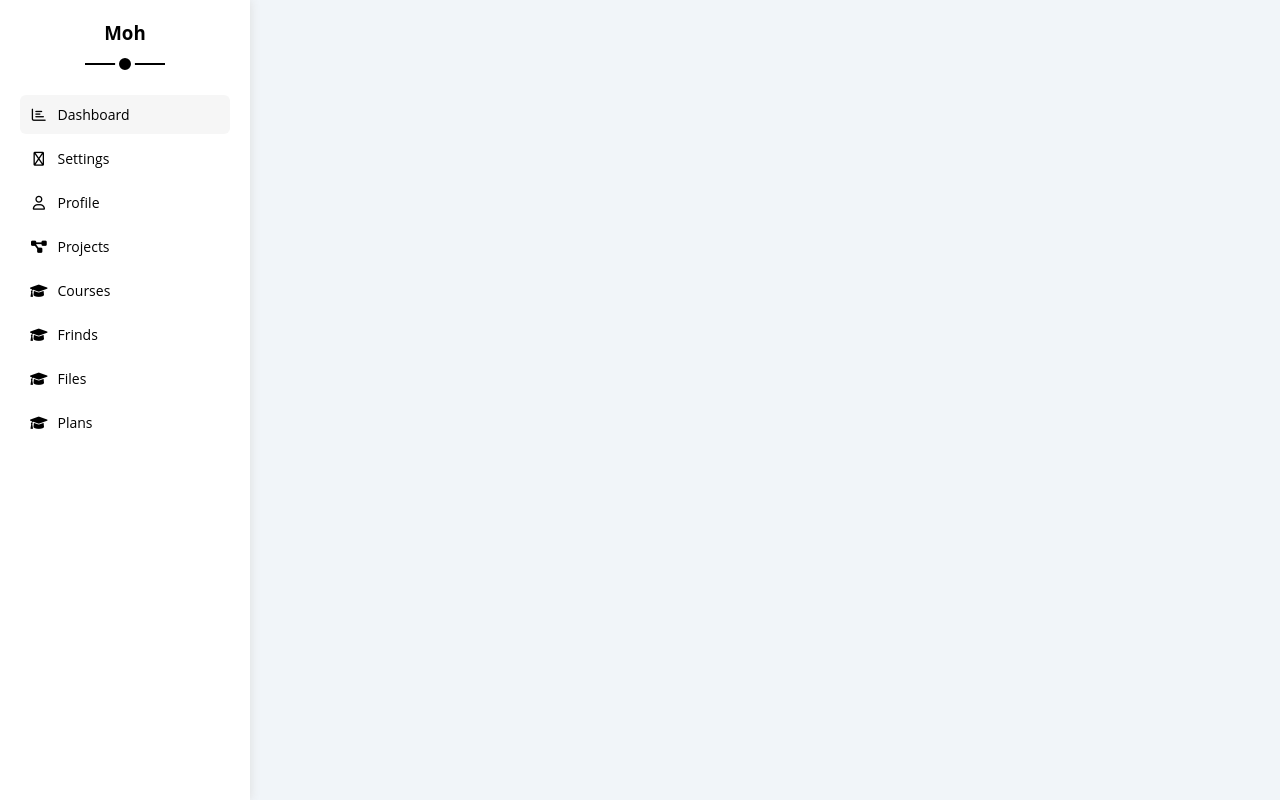
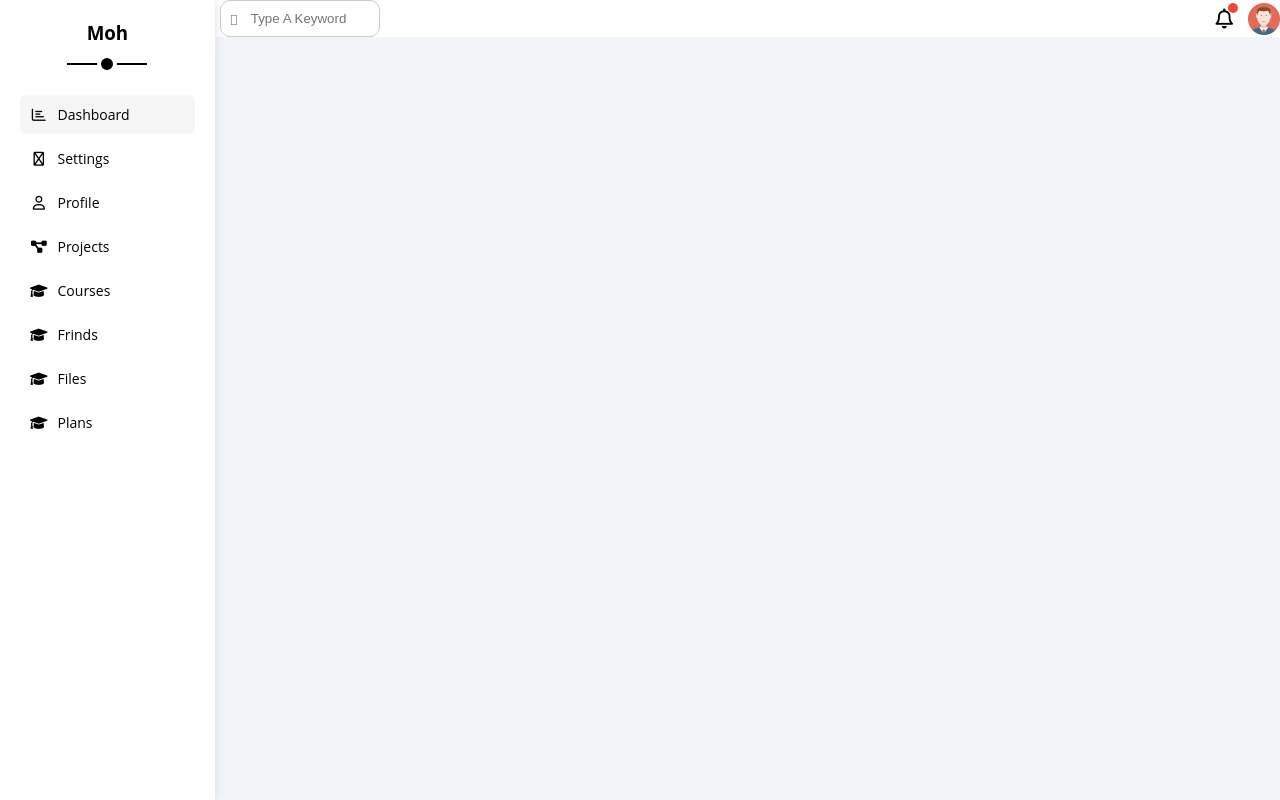
Before and after one commit to Mohammedazzam/31_DashboardNew, a plain HTML site: page index.html in a window 1280 px wide. Drawn offline with Linux system fonts and the light colour scheme.

Commit message:
head Section

```diff
--- a/css/frameworke.css
+++ b/css/frameworke.css
@@ -1,3 +1,12 @@
+:root {
+  --blue-color: #0075ff;
+  --blue-alt-color: #0d69d5;
+  --orang-color: #f59e0b;
+  --green-color: #22c55e;
+  --red-color: #f44336;
+  --gray-color: #888;
+}
+
 /* Start Box */
 .d-flex {
   display: flex;
@@ -19,6 +28,9 @@
 }
 .mt-0 {
   margin-top: 0;
+}
+.w-fll {
+  width: 100%;
 }
 /* End Padding + Margin */
 
@@ -55,3 +67,11 @@
   -o-border-radius: 6px;
 }
 /* End Border */
+
+/* Start Component */
+.between-flex {
+  display: flex;
+  align-items: center;
+  justify-content: space-between;
+}
+/* End Component */
--- a/css/master.css
+++ b/css/master.css
@@ -1,3 +1,12 @@
+:root {
+  --blue-color: #0075ff;
+  --blue-alt-color: #0d69d5;
+  --orang-color: #f59e0b;
+  --green-color: #22c55e;
+  --red-color: #f44336;
+  --gray-color: #888;
+}
+
 * {
   box-sizing: border-box;
 }
@@ -92,3 +101,65 @@ ul {
   }
 }
 /* End Sidebar */
+
+/* Start Content Head */
+.content {
+  overflow: hidden;
+}
+.head .search::before {
+  font-family: var(--fa-style-family-classic);
+  content: "\f002";
+  font-weight: 900;
+  position: absolute;
+  left: 15px;
+  top: 50%;
+  transform: translateY(-50%);
+  -webkit-transform: translateY(-50%);
+  -moz-transform: translateY(-50%);
+  -ms-transform: translateY(-50%);
+  -o-transform: translateY(-50%);
+  font-size: 14px;
+  color: var(--gray-color);
+}
+.head .search input {
+  border: 1px solid #ccc;
+  border-radius: 10px;
+  -webkit-border-radius: 10px;
+  -moz-border-radius: 10px;
+  -ms-border-radius: 10px;
+  -o-border-radius: 10px;
+  margin-left: 5px;
+  padding-left: 30px;
+  width: 160px;
+  transition: width 0.3s;
+  -webkit-transition: width 0.3s;
+  -moz-transition: width 0.3s;
+  -ms-transition: width 0.3s;
+  -o-transition: width 0.3s;
+}
+.head .search input:focus {
+  width: 200px;
+}
+.head .search input:focus::placeholder {
+  opacity: 0;
+}
+.head .icons .notification::before {
+  content: "";
+  position: absolute;
+  width: 10px;
+  height: 10px;
+  background-color: var(--red-color);
+  border-radius: 50%;
+  -webkit-border-radius: 50%;
+  -moz-border-radius: 50%;
+  -ms-border-radius: 50%;
+  -o-border-radius: 50%;
+  right: -5px;
+  top: -5px;
+}
+.head .icons img {
+  width: 32px;
+  height: 32px;
+  margin-left: 15px;
+}
+/* End Content Head */
--- a/index.html
+++ b/index.html
@@ -69,7 +69,21 @@
                 </li>
             </ul>
         </div>
-
+        <div class="content w-fll">
+            <!-- Start Head -->
+            <div class="head bg-white p-15 between-flex">
+                <div class="search p-relative">
+                    <input class="p-10" type="search" placeholder="Type A Keyword">
+                </div>
+                <div class="icons d-flex align-center">
+                    <span class="notification p-relative">
+                        <i class="fa-regular fa-bell fa-lg"></i>
+                    </span>
+                    <img src="imgs/avatar.png" alt="">
+                </div>
+            </div>
+            <!-- End Head -->
+        </div>
     </div>
 </body>
 
```
